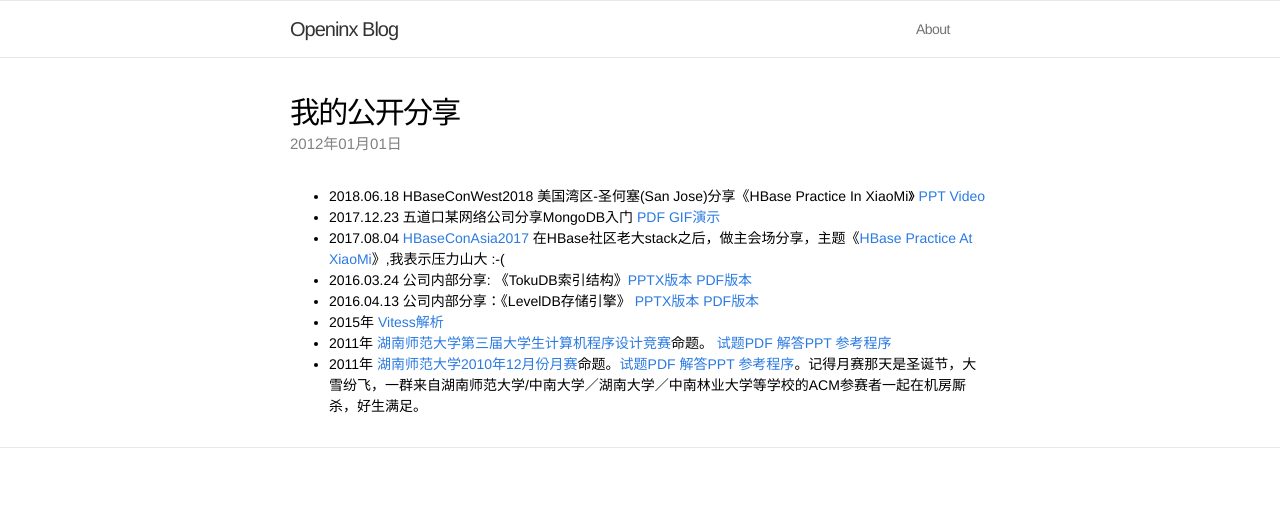
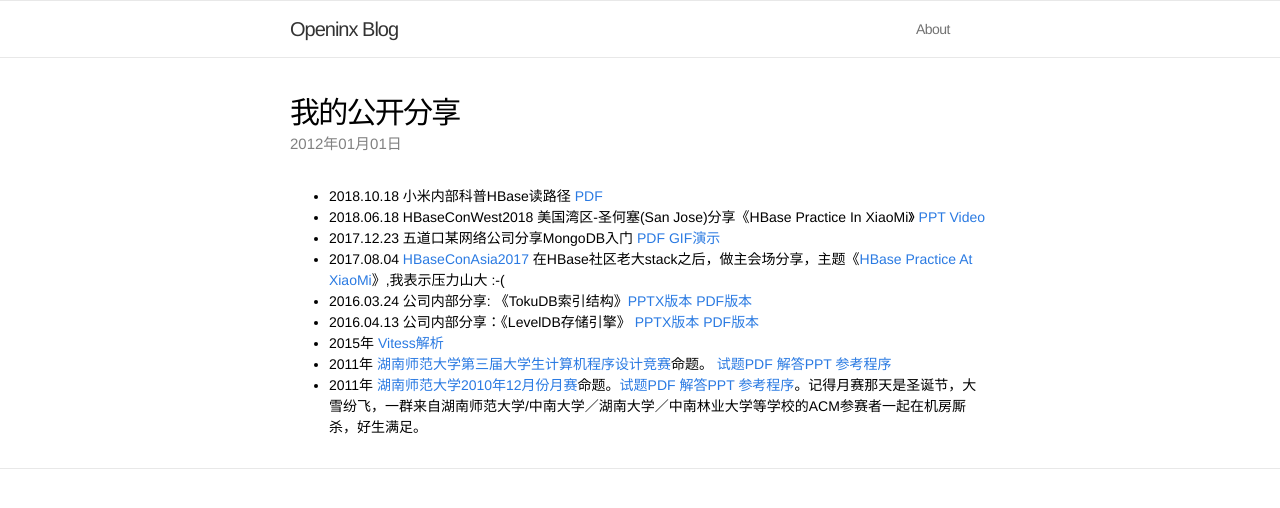
Before and after one commit to SteNicholas/openinx.github.io, a Jekyll site: the page built from _posts/2012-01-01-my-share.md, in a window 1280 px wide. Shown: the top 508 px of the page. Built offline with Jekyll 4.4.1, drawn with Linux system fonts in a browser that asks for light colours; Markdown is read by kramdown in place of the engine named in the settings.

Commit message:
New Slide Share: HBase Read Path

```diff
--- a/_posts/2012-01-01-my-share.md
+++ b/_posts/2012-01-01-my-share.md
@@ -6,6 +6,7 @@ category:
 tags: [PPT，资料分享]
 ---
 
+* 2018.10.18 小米内部科普HBase读路径 [PDF](/ppt/hbase-read-path.pdf)
 * 2018.06.18 HBaseConWest2018 美国湾区-圣何塞(San Jose)分享《HBase Practice In XiaoMi》 [PPT](https://github.com/openinx/openinx.github.io/blob/master/ppt/hbase-practice-at-xiaomi-hbasecon2018.pdf) [Video](https://pan.baidu.com/s/10svpfoSU2hJaOqAMTQl2og)
 * 2017.12.23 五道口某网络公司分享MongoDB入门 [PDF](/ppt/mongo.pdf) [GIF演示](/images/mongo-shell.gif)
 * 2017.08.04 [HBaseConAsia2017](https://www.eventbrite.com/e/hbasecon-asia-2017-tickets-34935546159) 在HBase社区老大stack之后，做主会场分享，主题《[HBase Practice At XiaoMi](/ppt/hbaseconasia2017_paper_18.pdf)》,我表示压力山大 :-(
```
Also changed, not shown: 2 other files.
